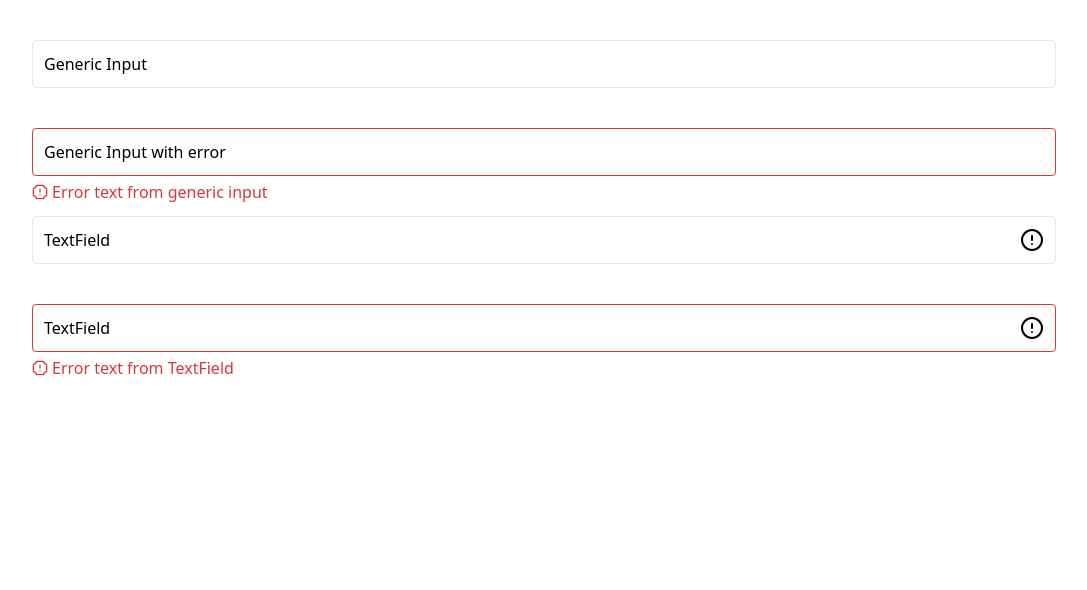
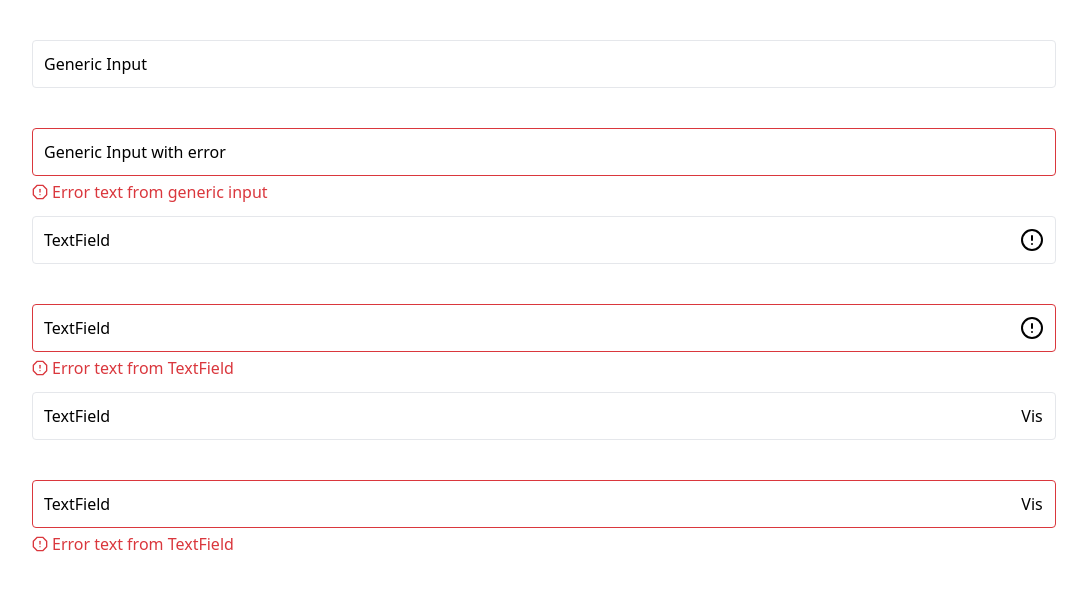
Before and after one commit to chrrrs/extendable-input-and-select, a React (Create React App) app: page / in a window 1280 px wide. Shown: the top 590 px of the page, without its empty margins (96-1183 px from the left). Built offline with nearby package versions, Linux system fonts and the light colour scheme.

Commit message:
feat(PasswordField): add component - add link color

```diff
--- a/public/index.html
+++ b/public/index.html
@@ -30,7 +30,8 @@
         theme: {
           extend: {
             colors: {
-              "tv2-red": "#da373d"
+              "tv2-red": "#da373d",
+              "text-link-blue": "#0971f1"
             }
           }
         }
--- a/src/App.tsx
+++ b/src/App.tsx
@@ -1,6 +1,7 @@
 import * as React from "react";
 import { Input } from "./tailwind/ui/Input";
 import { TextField } from "./tailwind/ui/TextField";
+import { PasswordField } from "./tailwind/ui/PasswordField";
 import "./styles.css";
 
 export default function App() {
@@ -38,6 +39,22 @@ export default function App() {
           isInvalid={true}
           errorText="Error text from TextField"
         />
+
+        <PasswordField
+          value={value}
+          onChange={(event) => setValue(event.target.value)}
+          label="TextField"
+          isInvalid={undefined}
+          errorText="Error text from TextField"
+        />
+
+        <PasswordField
+          value={value}
+          onChange={(event) => setValue(event.target.value)}
+          label="TextField"
+          isInvalid={true}
+          errorText="Error text from TextField"
+        />
       </div>
     </div>
   );
--- /dev/null
+++ b/src/tailwind/ui/PasswordField/PasswordField.tsx
@@ -0,0 +1,39 @@
+import React, { useState } from "react";
+import { Input, InputProps } from "../Input";
+
+export interface PasswordFieldProps extends InputProps {}
+
+const ToggleButton = ({
+  onClick,
+  state
+}: {
+  onClick: VoidFunction;
+  state: boolean;
+}) => (
+  <button
+    className="typo-body-2xs text-link-blue border-none w-full h-full"
+    type="button"
+    onClick={onClick}
+    aria-label={
+      state
+        ? "Vis adgangskode - bemærk, dette synliggøre din adgangskode"
+        : "Skjul adgangskode"
+    }
+  >
+    {state ? "Vis" : "Skjul"}
+  </button>
+);
+
+export const PasswordField = (props: PasswordFieldProps) => {
+  const [mask, setMask] = useState(true);
+
+  return (
+    <Input
+      {...props}
+      type={mask ? "password" : "text"}
+      rightElement={
+        <ToggleButton onClick={() => setMask((value) => !value)} state={mask} />
+      }
+    />
+  );
+};
--- /dev/null
+++ b/src/tailwind/ui/PasswordField/index.ts
@@ -0,0 +1 @@
+export * from "./PasswordField";
```
